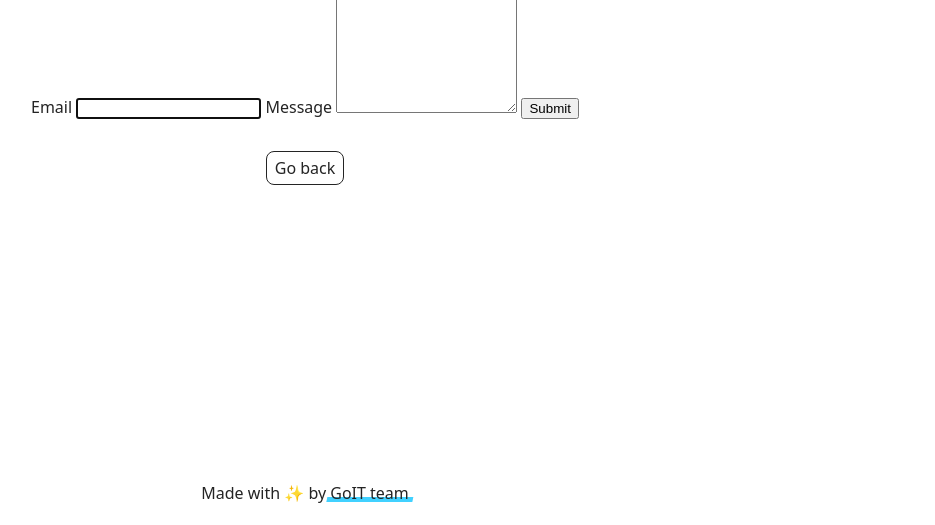
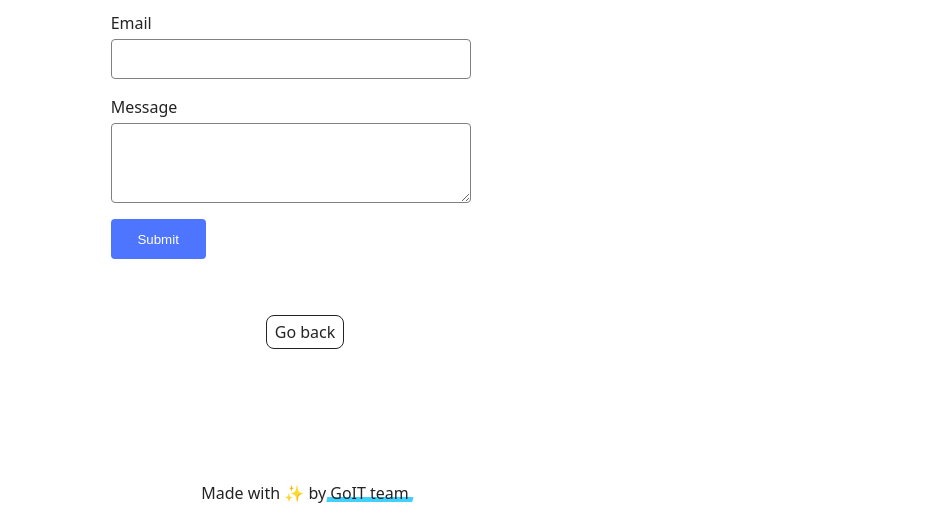
Before and after one commit to frasdor/goit-js-hw-09, a website built with Vite: page src/page-3.html in a window 1280 px wide. Shown: the part 275-800 px from the top of the page, without its empty margins (335-1270 px from the left). Built offline with nearby package versions, Linux system fonts and the light colour scheme.

Commit message:
added styles to form

```diff
--- a/src/02-form.html
+++ b/src/02-form.html
@@ -4,20 +4,22 @@
     <meta charset="UTF-8">
     <meta name="viewport" content="width=device-width, initial-scale=1.0">
     <title>Form Vite</title>
+    <link rel="stylesheet" href="./form.css">
     <script src="02-form.js"></script>
 </head>
 <body>
+  <div class="form-wrapper">
     <form class="feedback-form" autocomplete="off">
-        <label>
-          Email
-          <input type="email" name="email" autofocus />
+        <label class="form-label">
+          <span class="label-text">Email</span>
+          <input class="form-input" type="email" name="email" autofocus />
         </label>
-        <label>
-          Message
+        <label class="form-label">
+          <span class="label-text">Message</span>
           <textarea name="message" rows="8"></textarea>
         </label>
         <button type="submit">Submit</button>
       </form>
-
+  </div>
 </body>
 </html>
--- /dev/null
+++ b/src/form.css
@@ -0,0 +1,90 @@
+*,
+*::before,
+*::after {
+    margin: 0;
+    padding: 0;
+    box-sizing: border-box;
+  }
+
+  body, html {
+    height: 100%;
+    display: flex;
+    justify-content: center;
+    align-items: center;
+  }
+.modal-wrapper {
+    display: flex;
+    justify-content: center;
+    align-items: center;
+    /* Pełna wysokość widoku przeglądarki */
+}
+
+.feedback-form {
+  width: 408px;
+  height: 296px;
+  padding: 24px;
+  border-radius: 8px;
+  background-color: #fff;
+  display: flex;
+  flex-direction:column;
+  align-items: flex-start;
+}
+
+.form-label {
+    display: flex;
+    flex-direction: column;
+    margin-bottom: 16px;
+    text-align: left;
+  }
+
+
+.label-text {
+    margin-bottom: 4px;
+    font-size: 16px;
+    font-weight: 400;
+  }
+
+.form-input{
+    padding: 8px;
+    font-family: inherit;
+    font-size: 16px;
+    outline: none;
+    width: 360px;
+    height: 40px;
+    gap: 0px;
+    border-radius: 4px;
+    opacity: 0px;
+    border: 1px solid #808080
+}
+.form-input:hover {
+    border: 1px solid #000000;
+}
+
+.form-input:active {
+    border: 1px solid #808080;
+}
+
+textarea {
+    width: 360px;
+    height: 80px;
+    gap: 0px;
+    border-radius: 4px;
+    border: 1px solid #808080
+
+}
+
+button {
+    width:95px;
+    height:40px;
+    border-radius: 4px;
+    Padding: 8px, 16px;
+    Gap: 10px;
+    background-color: #4E75FF;
+    border: none;
+    color: white;
+
+}
+
+button:hover {
+    background-color: #6C8CFF;
+}
```
